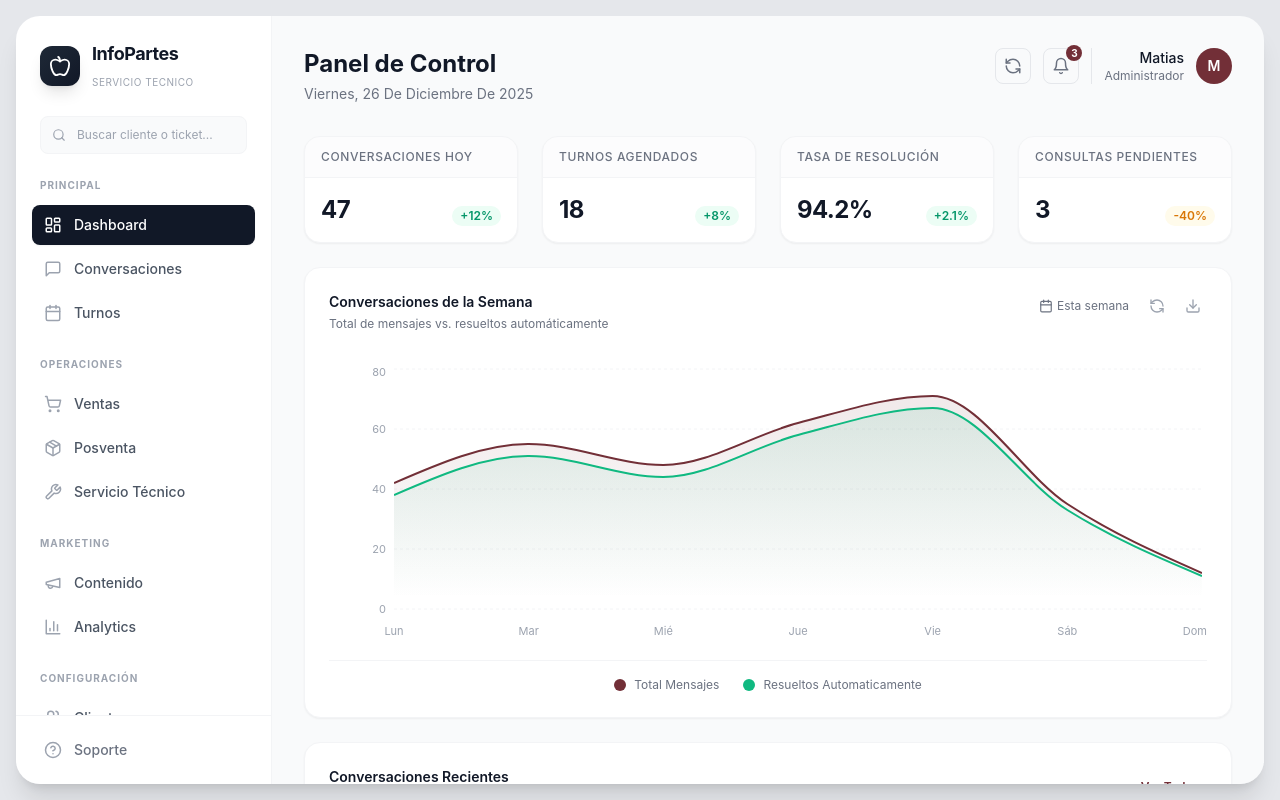
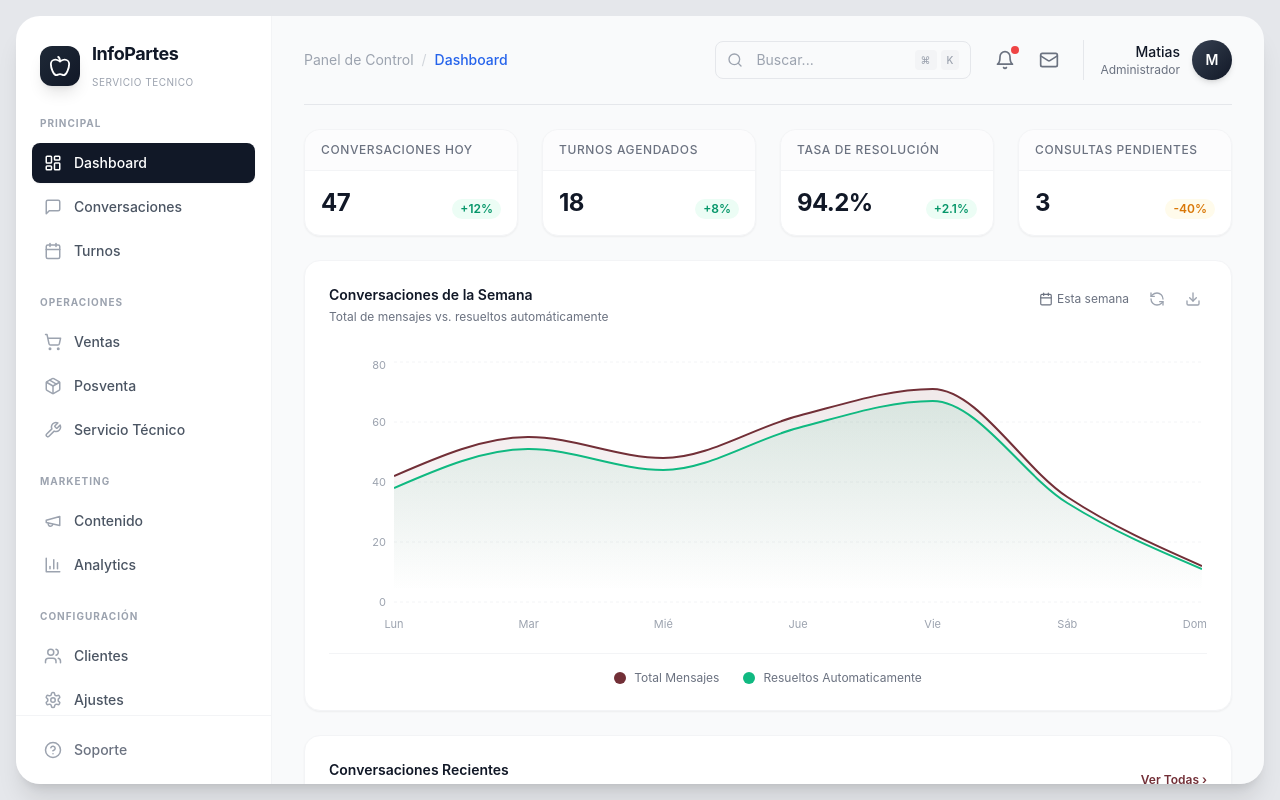
Before and after one commit to aidaptivecom-pixel/aidaptive-dashboard, a React (Vite) app: page / in a window 1280 px wide. Built offline with nearby package versions, Linux system fonts and the light colour scheme.

Commit message:
feat: move search to topbar, add breadcrumb navigation and border separator (Salesin style)

```diff
--- a/src/App.tsx
+++ b/src/App.tsx
@@ -136,9 +136,14 @@ const App: React.FC = () => {
     <div className="min-h-screen bg-[#E5E7EB] p-4">
       <div className="flex h-[calc(100vh-32px)] rounded-3xl overflow-hidden shadow-xl">
         <Sidebar currentPath={viewToPath[currentView]} />
-        <main className="flex-1 bg-[#F9FAFB] p-8 overflow-y-auto">
-          <Topbar />
+        <main className="flex-1 bg-[#F9FAFB] flex flex-col overflow-hidden">
+          {/* Fixed Topbar */}
+          <div className="px-8 pt-6">
+            <Topbar currentView={currentView} />
+          </div>
 
+          {/* Scrollable Content */}
+          <div className="flex-1 overflow-y-auto px-8 pb-8">
             {currentView === 'dashboard' && (
               <div className="space-y-6">
                 <div className="grid grid-cols-1 sm:grid-cols-2 lg:grid-cols-4 gap-6">
@@ -198,6 +203,7 @@ const App: React.FC = () => {
             {currentView === 'posventa' && (
               <PosventaView />
             )}
+          </div>
         </main>
       </div>
     </div>
--- a/src/components/Layout/Sidebar.tsx
+++ b/src/components/Layout/Sidebar.tsx
@@ -1,5 +1,5 @@
 import { NAVIGATION_ITEMS, BOTTOM_NAV } from '../../constants';
-import { Search, Apple } from 'lucide-react';
+import { Apple } from 'lucide-react';
 
 interface SidebarProps {
   currentPath: string;
@@ -26,18 +26,6 @@ export const Sidebar = ({ currentPath }: SidebarProps) => {
             <span className="font-bold text-lg text-gray-900 tracking-tight block">InfoPartes</span>
             <span className="text-[10px] text-gray-400 uppercase tracking-wider">Servicio Tecnico</span>
           </div>
-        </div>
-      </div>
-
-      {/* Search */}
-      <div className="px-6 mb-6">
-        <div className="relative group">
-          <Search className="absolute left-3 top-1/2 -translate-y-1/2 text-gray-400" size={14} />
-          <input
-            type="text"
-            placeholder="Buscar cliente o ticket..."
-            className="w-full bg-gray-50 border border-gray-100 rounded-lg pl-9 pr-4 py-2.5 text-xs focus:outline-none focus:ring-2 focus:ring-gray-900/10 transition-all"
-          />
         </div>
       </div>
 
--- a/src/components/Layout/Topbar.tsx
+++ b/src/components/Layout/Topbar.tsx
@@ -1,31 +1,67 @@
 import React from 'react';
-import { Bell, RefreshCcw } from 'lucide-react';
+import { Bell, Mail, Search } from 'lucide-react';
 
-export const Topbar: React.FC = () => {
-  const today = new Date();
-  const options: Intl.DateTimeFormatOptions = { weekday: 'long', year: 'numeric', month: 'long', day: 'numeric' };
-  const formattedDate = today.toLocaleDateString('es-AR', options);
+interface TopbarProps {
+  currentView?: string;
+}
+
+export const Topbar: React.FC<TopbarProps> = ({ currentView = 'Dashboard' }) => {
+  // Map view names to display names
+  const viewNames: Record<string, string> = {
+    dashboard: 'Dashboard',
+    conversations: 'Conversaciones',
+    appointments: 'Turnos',
+    sales: 'Ventas',
+    posventa: 'Posventa',
+    repairs: 'Servicio Técnico',
+    marketing: 'Marketing',
+  };
+
+  const displayName = viewNames[currentView.toLowerCase()] || currentView;
 
   return (
-    <div className="mb-8 flex justify-between items-start">
-      <div>
-        <h1 className="text-2xl font-bold text-gray-900">Panel de Control</h1>
-        <p className="text-sm text-gray-500 mt-1 capitalize">{formattedDate}</p>
+    <div className="flex items-center justify-between pb-6 mb-6 border-b border-gray-200">
+      {/* Breadcrumb */}
+      <div className="flex items-center gap-2 text-sm">
+        <span className="text-gray-400">Panel de Control</span>
+        <span className="text-gray-300">/</span>
+        <span className="text-blue-600 font-medium">{displayName}</span>
       </div>
-      <div className="flex items-center gap-3">
-        <button className="p-2 rounded-lg border border-gray-200 text-gray-500 hover:bg-gray-50 transition-colors">
-          <RefreshCcw size={18} />
-        </button>
-        <button className="relative p-2 rounded-lg border border-gray-200 text-gray-500 hover:bg-gray-50 transition-colors">
-          <Bell size={18} />
-          <span className="absolute -top-1 -right-1 w-4 h-4 bg-[#722F37] text-white text-[10px] font-bold rounded-full flex items-center justify-center">3</span>
-        </button>
-        <div className="flex items-center gap-3 pl-3 border-l border-gray-200">
+
+      {/* Search + Actions */}
+      <div className="flex items-center gap-4">
+        {/* Search Bar */}
+        <div className="relative">
+          <Search className="absolute left-3 top-1/2 -translate-y-1/2 text-gray-400" size={16} />
+          <input
+            type="text"
+            placeholder="Buscar..."
+            className="w-64 bg-gray-50 border border-gray-200 rounded-lg pl-10 pr-12 py-2 text-sm focus:outline-none focus:ring-2 focus:ring-gray-900/10 transition-all"
+          />
+          <div className="absolute right-3 top-1/2 -translate-y-1/2 flex items-center gap-1 text-xs text-gray-400">
+            <span className="px-1.5 py-0.5 bg-gray-100 rounded text-[10px] font-medium">⌘</span>
+            <span className="px-1.5 py-0.5 bg-gray-100 rounded text-[10px] font-medium">K</span>
+          </div>
+        </div>
+
+        {/* Action Icons */}
+        <div className="flex items-center gap-2">
+          <button className="relative p-2 rounded-lg text-gray-500 hover:bg-gray-100 transition-colors">
+            <Bell size={20} />
+            <span className="absolute top-1 right-1 w-2 h-2 bg-red-500 rounded-full"></span>
+          </button>
+          <button className="p-2 rounded-lg text-gray-500 hover:bg-gray-100 transition-colors">
+            <Mail size={20} />
+          </button>
+        </div>
+
+        {/* User Avatar */}
+        <div className="flex items-center gap-3 pl-4 border-l border-gray-200">
           <div className="text-right">
             <p className="text-sm font-medium text-gray-900">Matias</p>
             <p className="text-xs text-gray-500">Administrador</p>
           </div>
-          <div className="w-9 h-9 rounded-full bg-[#722F37] flex items-center justify-center text-white font-semibold text-sm">
+          <div className="w-10 h-10 rounded-full bg-gradient-to-br from-gray-700 to-gray-900 flex items-center justify-center text-white font-semibold text-sm shadow-md">
             M
           </div>
         </div>
```
Lines whose indentation alone changed are shown as unchanged.
